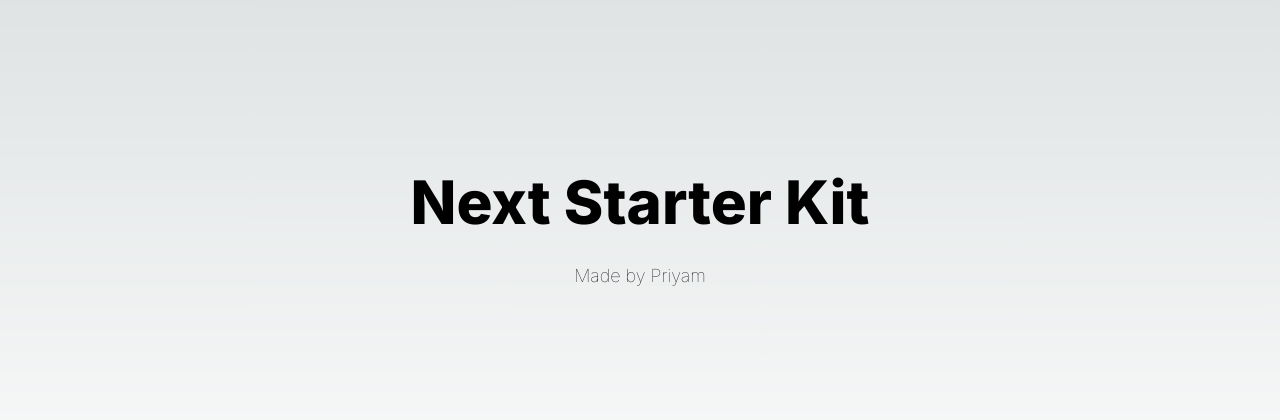
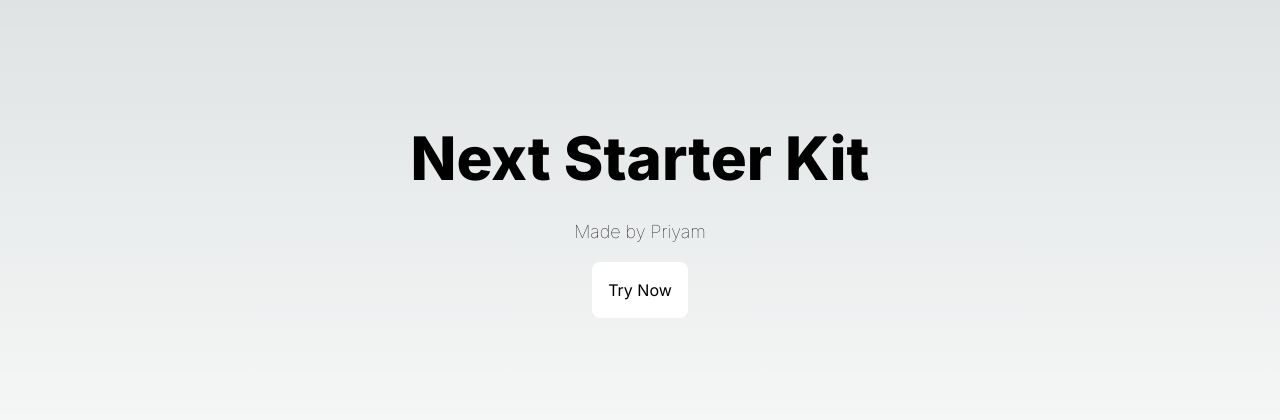
Before and after one commit to x-priyam/next-starter, a Next.js app: page / in a window 1280 px wide. Shown: the part 184-604 px from the top of the page. Built offline with nearby package versions, Linux system fonts and the light colour scheme.

Commit message:
Make Login/Logout prettier & Add info to README Add tailwind classes to `app/login` & `app/dashboard/home` to make buttons more visually obvious.

```diff
--- a/src/app/dashboard/layout.tsx
+++ b/src/app/dashboard/layout.tsx
@@ -4,12 +4,13 @@ export default function Layout({ children }: { children: React.ReactNode }) {
   return (
     <>
       <form
+        className="p-4"
         action={async () => {
           "use server";
           await signOut({ redirectTo: "/" });
         }}
       >
-        <button>Sign Out</button>
+        <button className="rounded-lg bg-white p-4 text-black">Sign Out</button>
       </form>
       {children}
     </>
--- a/src/app/login/page.tsx
+++ b/src/app/login/page.tsx
@@ -3,12 +3,15 @@ import { signIn } from "@/auth";
 export default function Page() {
   return (
     <form
+      className="p-4"
       action={async () => {
         "use server";
         await signIn("github", { redirectTo: "/dashboard/home" });
       }}
     >
-      <button>Sign in with Github</button>
+      <button className="rounded-lg bg-white p-4 text-black">
+        Sign in with Github
+      </button>
     </form>
   );
 }
--- a/src/app/page.tsx
+++ b/src/app/page.tsx
@@ -1,3 +1,5 @@
+import Link from "next/link";
+
 export default function Home() {
   return (
     <main className="flex h-screen w-screen flex-col justify-center text-center align-middle">
@@ -5,6 +7,14 @@ export default function Home() {
         Next Starter Kit
       </h1>
       <span className="text-lg font-thin">Made by Priyam</span>
+      <div className="m-4 flex justify-center align-middle">
+        <Link
+          className="block rounded-lg bg-white p-4 text-black no-underline"
+          href="/login"
+        >
+          Try Now
+        </Link>
+      </div>
     </main>
   );
 }
--- a/src/auth.ts
+++ b/src/auth.ts
@@ -1,5 +1,5 @@
 /* eslint-disable @typescript-eslint/unbound-method */
-import { env } from "./env.mjs";
+import { env } from "@/env.mjs";
 import type { NextAuthConfig } from "next-auth";
 import NextAuth from "next-auth";
 
--- a/src/middleware.ts
+++ b/src/middleware.ts
@@ -1,4 +1,4 @@
-import { authConfig } from "./auth";
+import { authConfig } from "@/auth";
 import NextAuth from "next-auth";
 
 export default NextAuth(authConfig).auth;
```
Also changed, not shown: 1 other file (tests, documents, lock files or other folders).
